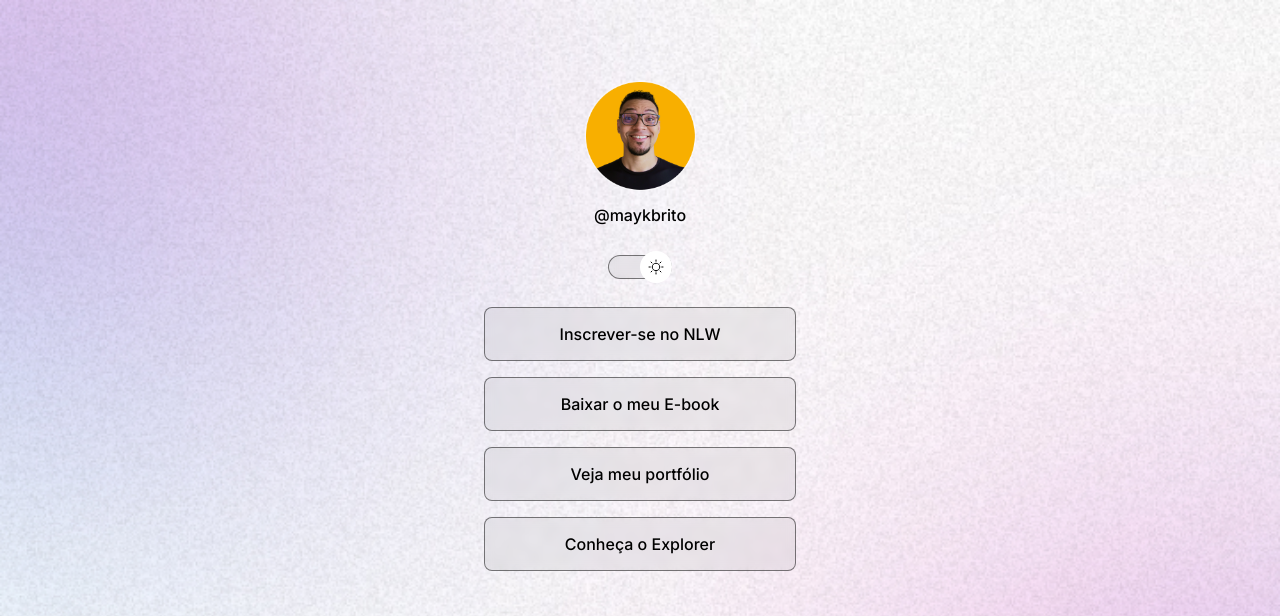
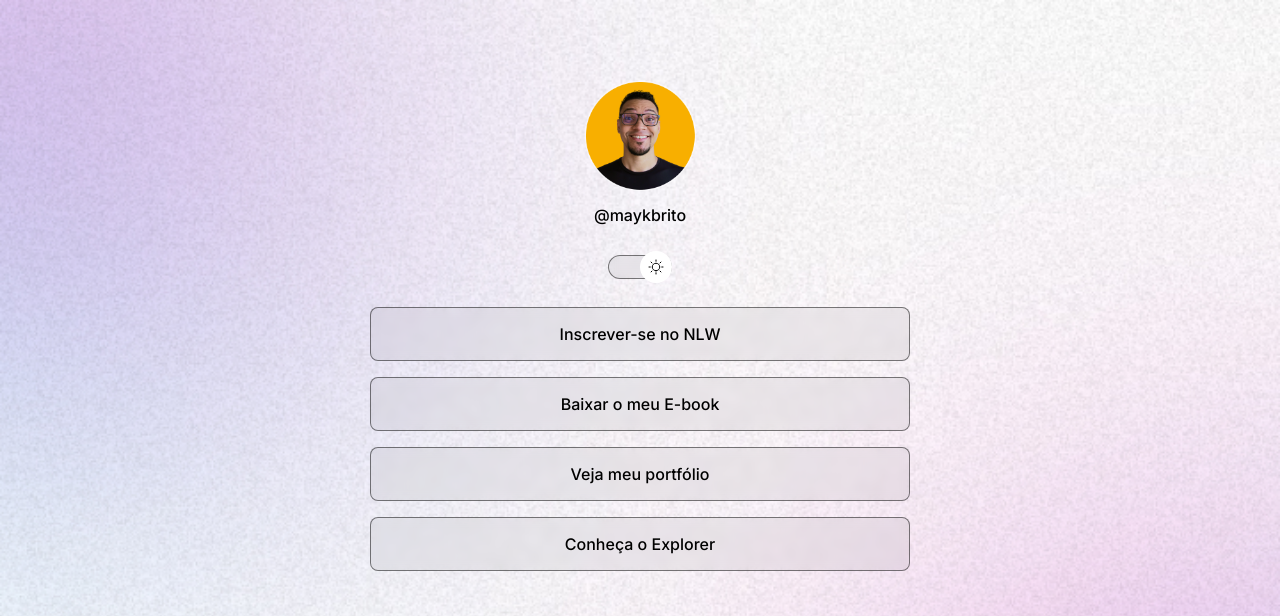
Before and after one commit to Den2Walker/Dev-Links, a plain HTML site: page index.html in a window 1280 px wide. Shown: the top 616 px of the page. Drawn offline with nearby package versions, Linux system fonts and the light colour scheme.

Commit message:
adjust container width

```diff
--- a/index.html
+++ b/index.html
@@ -9,7 +9,7 @@
     <meta charset="UTF-8" />
     <meta http-equiv="X-UA-Compatible" content="IE=edge" />
     <meta name="viewport" content="width=device-width, initial-scale=1.0" />
-    <title>Document</title>
+    <title>Link to me</title>
     <link rel="stylesheet" href="style.css" />
   </head>
   <body>
--- a/style.css
+++ b/style.css
@@ -43,7 +43,8 @@ body * {
 }
 
 #container {
-    width: 360px;
+    width: 100%;
+    max-width: 588px;
     margin: 56px auto 0px;
     padding: 0 24px;
 }
```
